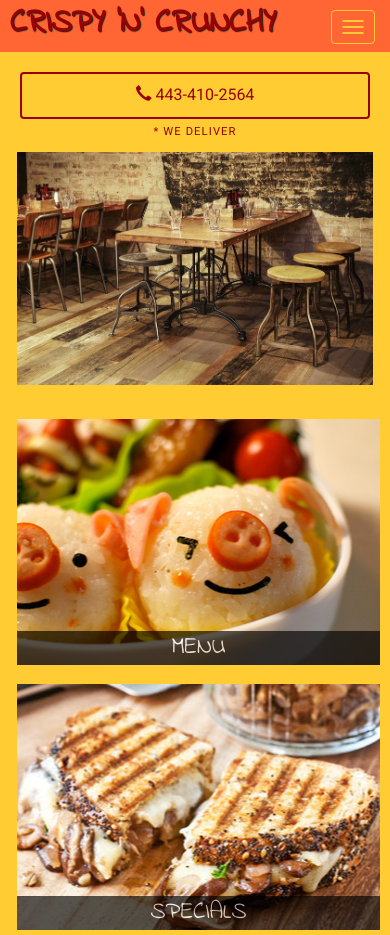
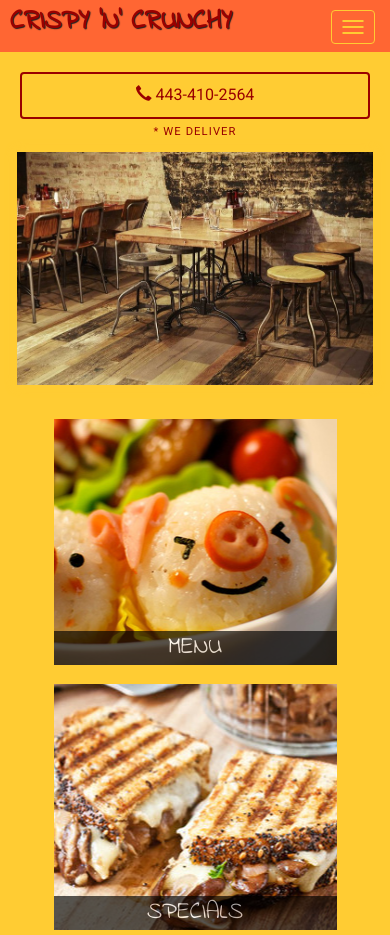
Before and after one commit to rutvijdhotey/WebsiteCNC, a plain HTML site: page SITE/index.html in a window 390 px wide. Shown: the top 935 px of the page. Drawn offline with Linux system fonts and the light colour scheme; a script that the page names is missing.

Commit message:
changes for mobile

```diff
--- a/SITE/css/styles.css
+++ b/SITE/css/styles.css
@@ -250,19 +250,21 @@ body{
 	.container .jumbotron{
 		padding: 0;
 		margin-top: 10px;
+		width: 100%;
 
 	}
 	.navbar-brand {
 		padding-top: 10px;
 		height: 40px;
+
 	}
 
 	.navbar-brand h1 {
-		font-size: 1.8em;
+		font-size: 1.5em;
 	}
 
 	#menu-tile, #specials-tile{
-		width: 367px;
+		width: 287px;
 		margin: 0px auto 15px;
 	}
 
```
